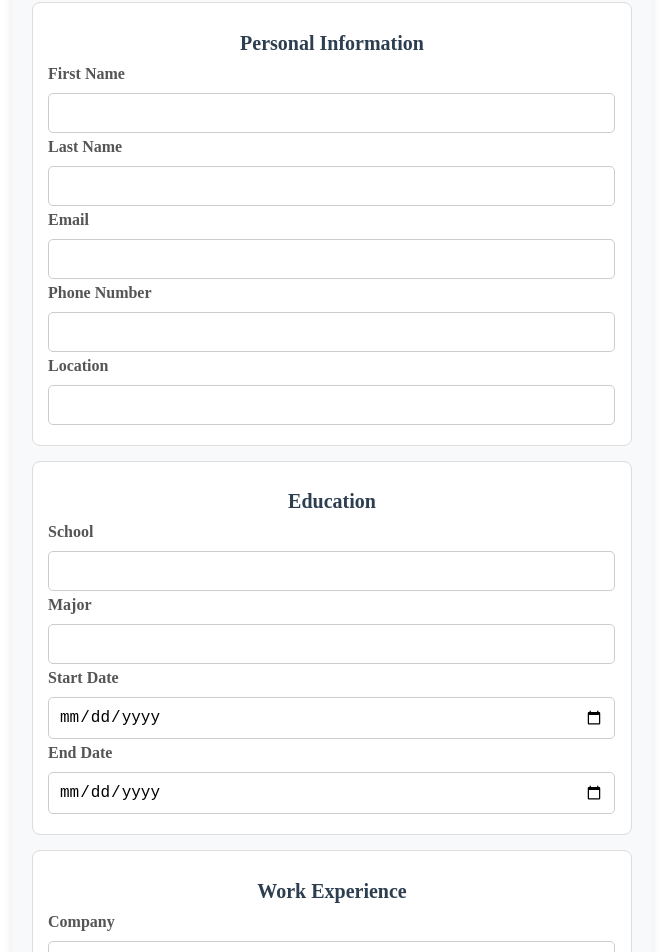
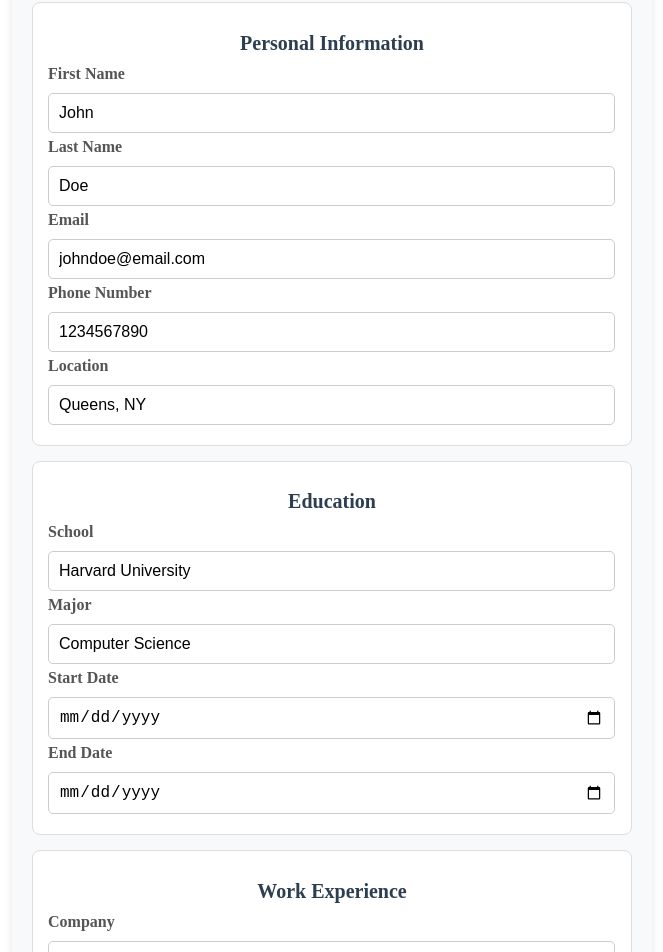
Before and after one commit to malom1/resume-builder, a React (Vite) app: page / in a window 1280 px wide. Shown: the part 84-1036 px from the top of the page, without its empty margins (308-971 px from the left). Built offline with nearby package versions, Linux system fonts and the light colour scheme.

Commit message:
changes made to repopulate input fields with previous user input

```diff
--- a/src/App.jsx
+++ b/src/App.jsx
@@ -23,17 +23,24 @@ function App() {
     workEnd: '',
     workLocation: 'San Francisco',
     description:'description'
-  })
+  });
 
-  if(isEditing===true){
-    return(
-      <Information resumeData={resumeData} setResumeData={setResumeData} setIsEditing={setIsEditing}/>
-    )
-  } else {
-      return(
-        <ResumePreview resumeData={resumeData} setIsEditing={setIsEditing}/>
-      )
-  }
+  return(
+    <div className='container'>
+      {isEditing ? (
+        <Information
+        resumeData={resumeData}
+        setResumeData={setResumeData}
+        setIsEditing={setIsEditing}
+        />
+      ) : (
+        <ResumePreview
+        resumeData={resumeData}
+        setIsEditing={setIsEditing}
+        />
+      )}
+    </div>
+  );
 }
 
 export default App
--- a/src/Components/Information/Information.jsx
+++ b/src/Components/Information/Information.jsx
@@ -4,17 +4,13 @@ import "./Information.css"
 function Information ({resumeData, setResumeData, setIsEditing}) {
 
     const handleChanges = (e) => {
-
-        e.preventDefault()
         setResumeData({...resumeData, [e.target.name]: e.target.value})
-
-    }
+    };
 
     const handleSubmit = (e) => {
-
-        e.preventDefault()
-        setIsEditing(false)
-    }
+        e.preventDefault();
+        setIsEditing(false);
+    };
 
     return (
         <div className="input-container">
@@ -29,7 +25,8 @@ function Information ({resumeData, setResumeData, setIsEditing}) {
                     <label htmlFor="firstname">First Name</label>
                     <input
                         type="text"
-                        id="firstname"
+                        name="firstname"
+                        value={resumeData.firstname}
                         onChange={handleChanges}
                         // required
                     />
@@ -38,6 +35,7 @@ function Information ({resumeData, setResumeData, setIsEditing}) {
                     <input
                         type="text"
                         name="lastname"
+                        value={resumeData.lastname}
                         onChange={handleChanges}
                         // required
                     />
@@ -46,6 +44,7 @@ function Information ({resumeData, setResumeData, setIsEditing}) {
                     <input
                         type="mail"
                         name="email"
+                        value={resumeData.email}
                         onChange={handleChanges}
                         // required
                     />
@@ -54,6 +53,7 @@ function Information ({resumeData, setResumeData, setIsEditing}) {
                     <input
                         type="text"
                         name="phone"
+                        value={resumeData.phone}
                         onChange={handleChanges}
                         // required
                     />
@@ -62,6 +62,7 @@ function Information ({resumeData, setResumeData, setIsEditing}) {
                     <input
                         type="text"
                         name="homeLocation"
+                        value={resumeData.homeLocation}
                         onChange={handleChanges}
                     />
 
@@ -75,6 +76,7 @@ function Information ({resumeData, setResumeData, setIsEditing}) {
                     <input
                         type="text"
                         name="school"
+                        value={resumeData.school}
                         onChange={handleChanges}
                     />
 
@@ -82,6 +84,7 @@ function Information ({resumeData, setResumeData, setIsEditing}) {
                     <input
                         type="text"
                         name="major"
+                        value={resumeData.major}
                         onChange={handleChanges}
                     />
 
@@ -89,6 +92,7 @@ function Information ({resumeData, setResumeData, setIsEditing}) {
                     <input
                         type="date"
                         name="schoolStart"
+                        value={resumeData.schoolStart}
                         onChange={handleChanges}
                     />
 
@@ -96,6 +100,7 @@ function Information ({resumeData, setResumeData, setIsEditing}) {
                     <input
                         type="date"
                         name="schoolEnd"
+                        value={resumeData.schoolEnd}
                         onChange={handleChanges}
                     />
 
@@ -109,6 +114,7 @@ function Information ({resumeData, setResumeData, setIsEditing}) {
                     <input
                         type="text"
                         name="company"
+                        value={resumeData.company}
                         onChange={handleChanges}
                     />
 
@@ -116,6 +122,7 @@ function Information ({resumeData, setResumeData, setIsEditing}) {
                     <input
                         type="text"
                         name="position"
+                        value={resumeData.position}
                         onChange={handleChanges}
                     />
 
@@ -123,6 +130,7 @@ function Information ({resumeData, setResumeData, setIsEditing}) {
                     <input
                         type="text"
                         name="workLocation"
+                        value={resumeData.workLocation}
                         onChange={handleChanges}
                     />
 
@@ -130,18 +138,21 @@ function Information ({resumeData, setResumeData, setIsEditing}) {
                     <input
                         type="date"
                         name="workStart"
+                        value={resumeData.workStart}
                         onChange={handleChanges}/>
 
                     <label htmlFor="workEnd">End Date</label>
                     <input
                         type="date"
                         name="workEnd"
+                        value={resumeData.workEnd}
                         onChange={handleChanges}
                     />
 
                     <label htmlFor="description">Description</label>
                     <textarea
                         name="description"
+                        value={resumeData.description}
                         onChange={handleChanges}>
                     </textarea>
 
```
